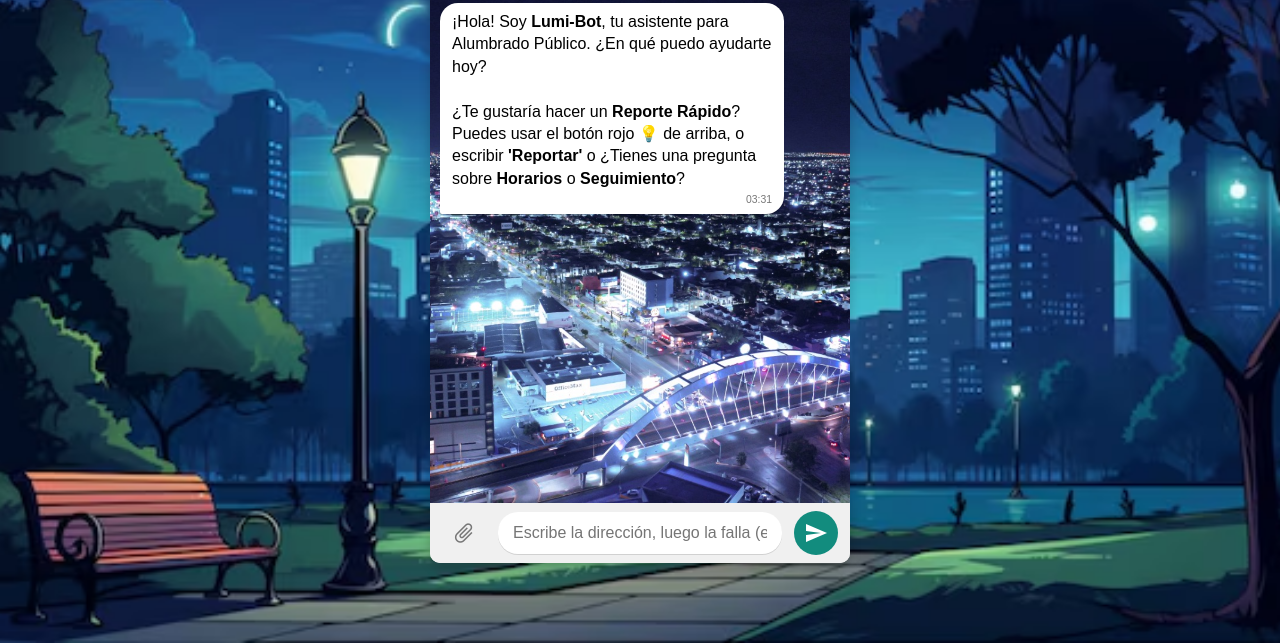
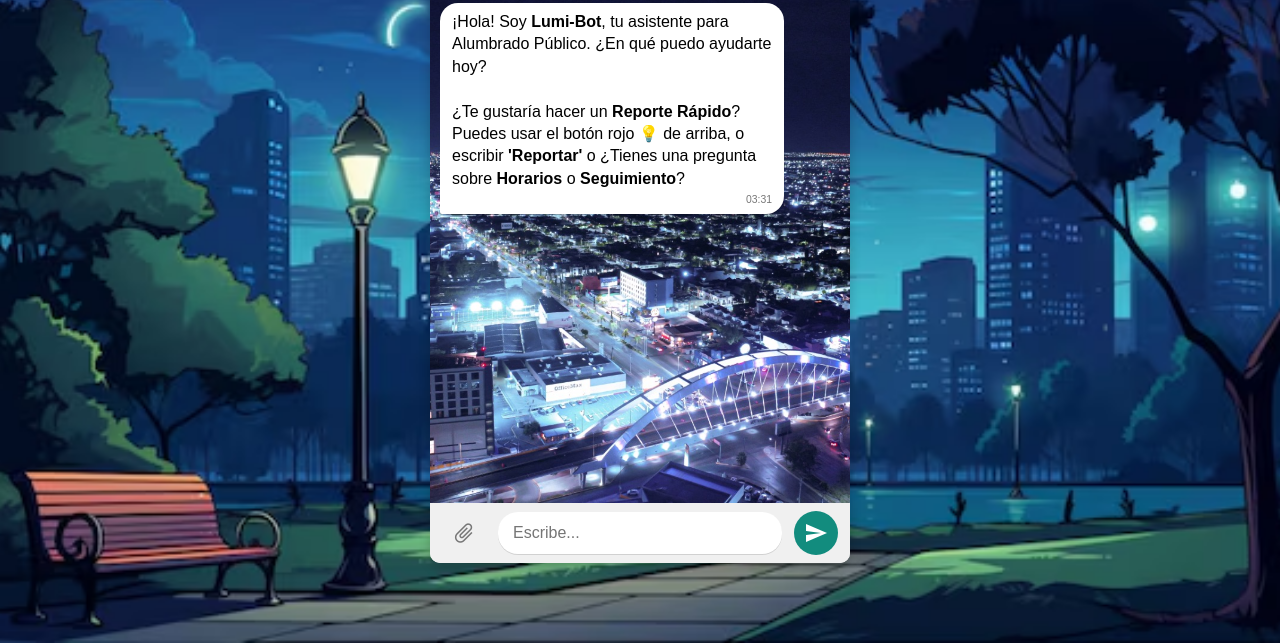
Before and after one commit to TanniaRmz/lavozdelaluz_lumibot, a website: page index.html in a window 1280 px wide. Shown: the part 157-800 px from the top of the page. Drawn offline with Linux system fonts and the light colour scheme.

Commit message:
Update index.html

```diff
--- a/index.html
+++ b/index.html
@@ -299,7 +299,7 @@
 
             <input type="file" id="file-input" accept="image/*" style="display: none;">
 
-            <input type="text" id="user-input" placeholder="Escribe la dirección, luego la falla (ej: calle 5, luminaria parpadea)..." onkeypress="handleKeyPress(event)">
+            <input type="text" id="user-input" placeholder="Escribe..." onkeypress="handleKeyPress(event)">
 
             <button onclick="sendMessage()">
                 <span class="material-icons">send</span>
@@ -357,10 +357,9 @@
             "gracias": { "variantes": ["gracias", "muchas gracias"], "respuesta": "¡De nada! Es un placer iluminar tu camino. " },
             "numero": { "variantes": ["numero", "cual es el numero"], "respuesta": "El número oficial para reportes es el **072**. ¡Guárdalo! O si tienes problemas puedes llamar también a este número **449 910 1019**." },
 
-            // --- NUEVAS ENTRADAS SOLICITADAS ---
             "link": {
                 "variantes": ["link", "enlace", "formulario", "pagina web", "reporte detallado"],
-                "respuesta": "Si quieres hacer un reporte más detallado entra al siguiente enlace: \n**(https://jonemoto24.github.io/Alumbrado-publico-de-Aguascalientes/)**\nEste link te facilitará más la gestión de reportes."
+                "respuesta": "Si quieres hacer un reporte más detallado entra al siguiente enlace: \n** https://jonemoto24.github.io/Alumbrado-publico-de-Aguascalientes/ **\nEste link te facilitará más la gestión de reportes."
             },
             "lamparas nuevas": {
                 "variantes": ["lamparas nuevas", "nuevas lamparas", "instalacion", "cambio de luz"],
```
